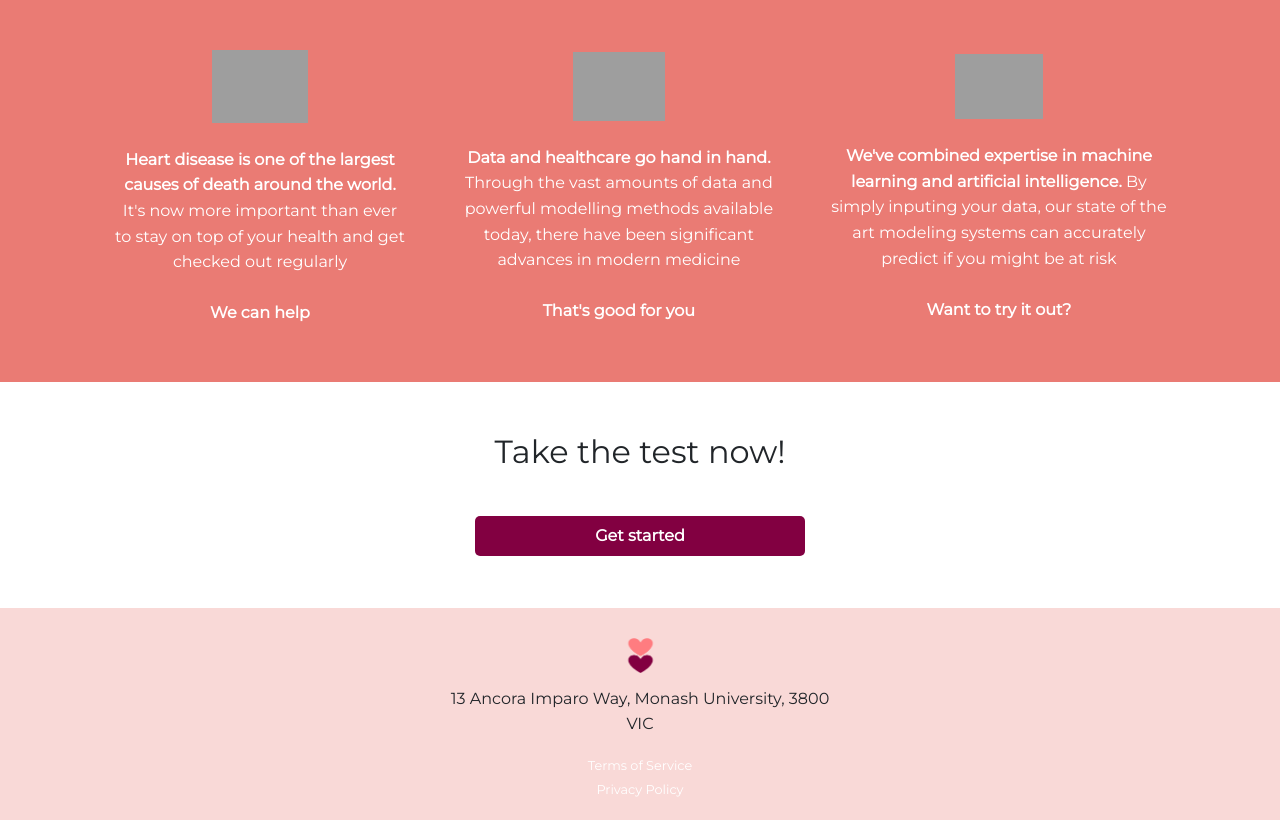
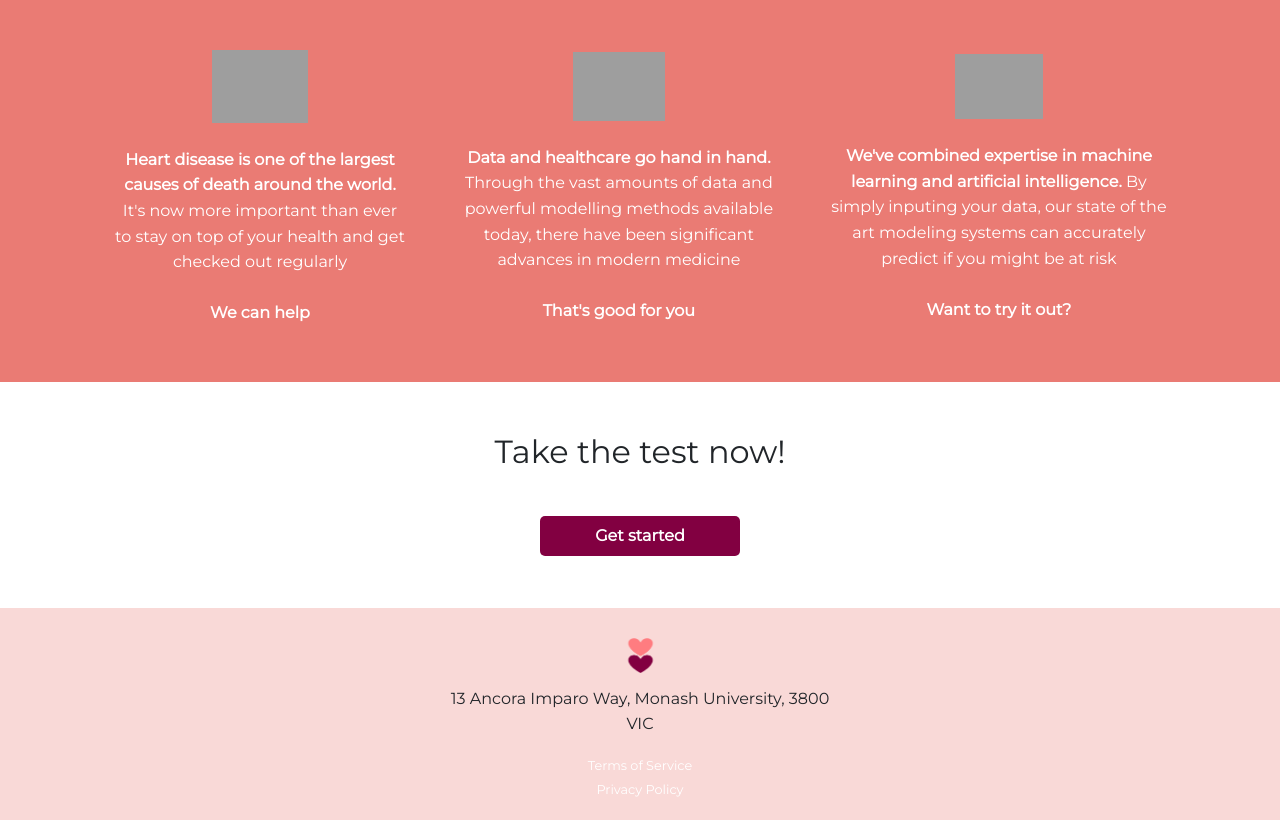
Before and after one commit to tomorlando/hearty, a Django app: page / in a window 1280 px wide. Shown: the part 906-1726 px from the top of the page. Run offline with Django 3.2, Linux system fonts and the light colour scheme; some libraries are stand-ins or nearby versions; grey boxes are pictures that could not be loaded.

Commit message:
Changing button width

```diff
--- a/web/cloud_website/static/css/main.css
+++ b/web/cloud_website/static/css/main.css
@@ -127,6 +127,7 @@ h2 {
   outline: none;
   border: none;
   font-weight: bold;
+  max-width: 200px;
 }
 
 .cta:hover  {
```
